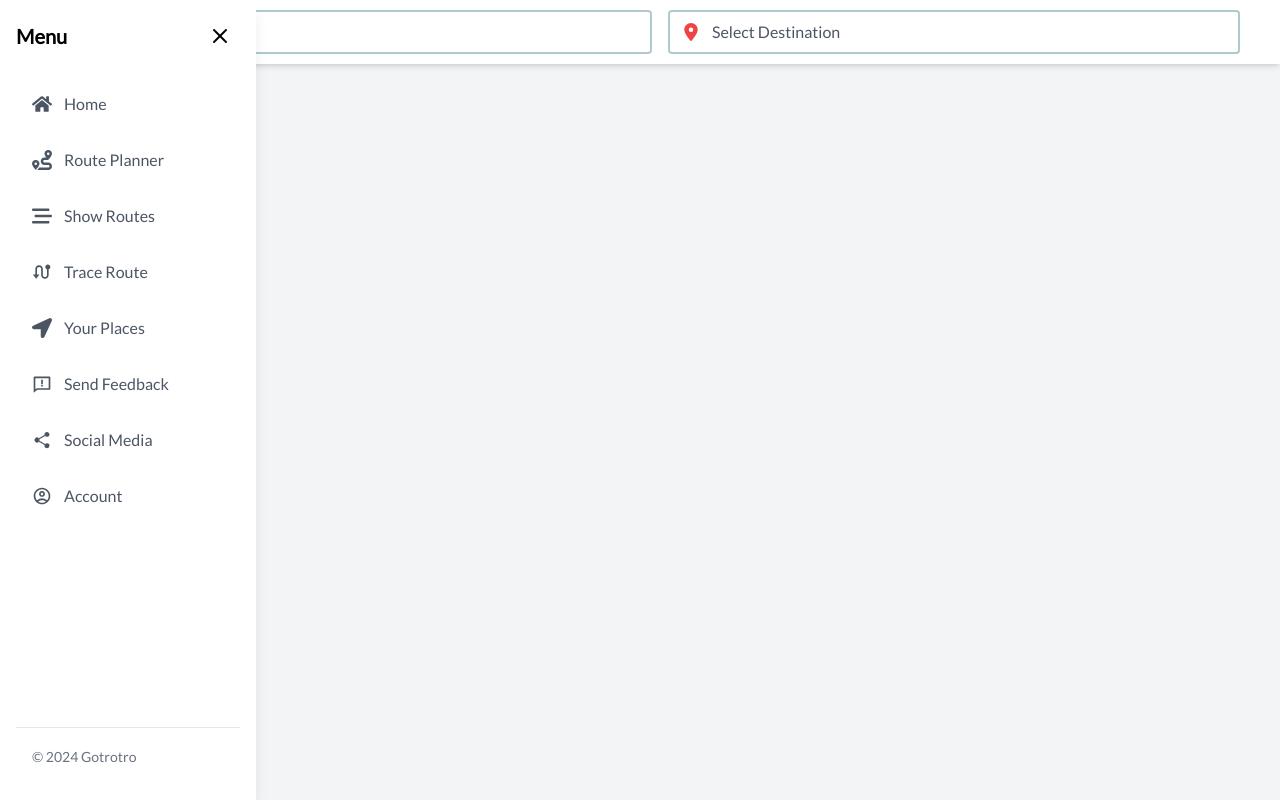
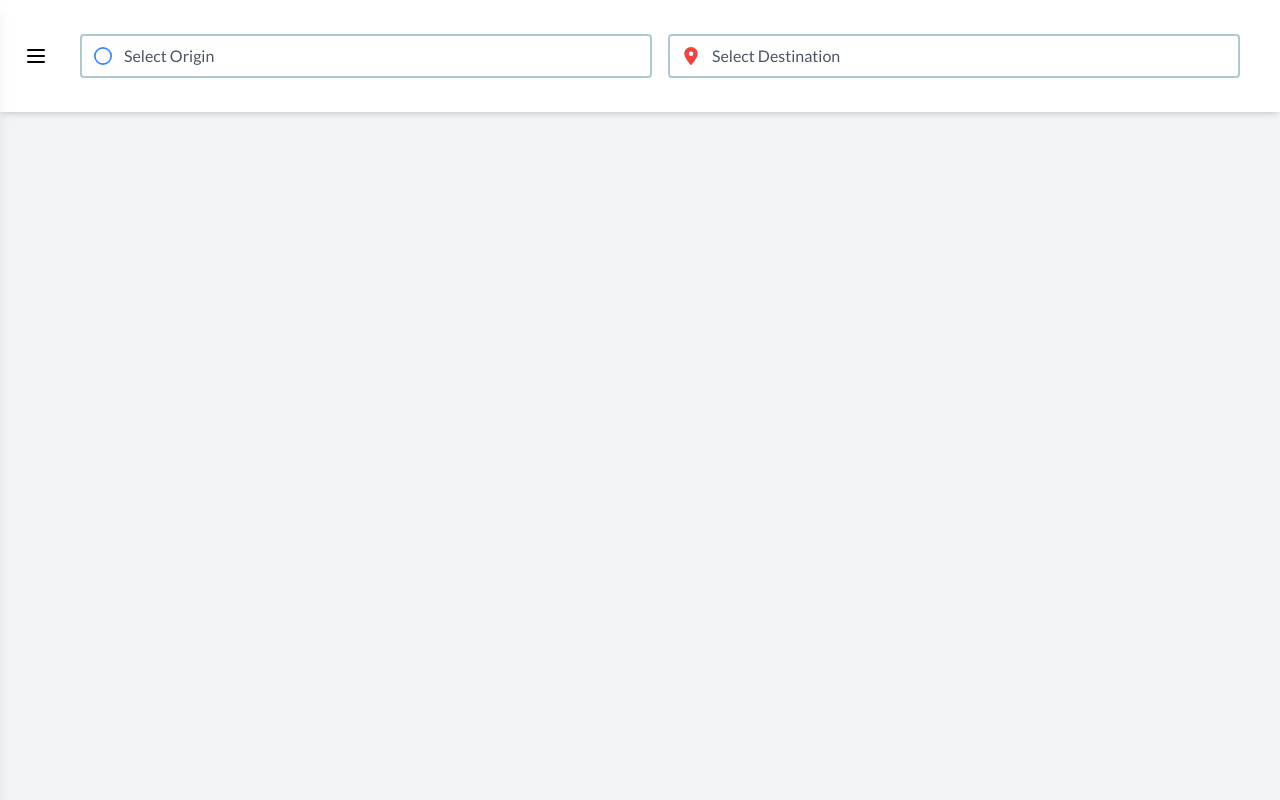
Before and after one commit to teyvi/GoTrotro, a React (Create React App) app: page / in a window 1280 px wide. Shown: the top 800 px of the page. Built offline with nearby package versions, Linux system fonts and the light colour scheme; no server answers.

Commit message:
refactor HomeLayout to improve sidebar functionality and styling

```diff
--- a/src/layouts/HomeLayout.js
+++ b/src/layouts/HomeLayout.js
@@ -11,7 +11,7 @@ class HomeLayout extends React.Component {
   constructor(props) {
     super(props);
     this.state = {
-      isSidebarOpen: window.innerWidth >= 1024,
+      isSidebarOpen: false,
       isMobile: window.innerWidth < 768,
     };
   }
@@ -54,8 +54,12 @@ class HomeLayout extends React.Component {
     return (
       <div className="min-h-screen bg-gray-100">
         {/* Navbar */}
-        <nav className="fixed top-0 left-0 right-0 bg-white shadow-md z-20">
-          <div className="px-4 h-16 flex items-center">
+        <nav
+          className={`fixed top-0 left-0 right-0 bg-white shadow-md z-20 transition-all duration-300 ${
+            isSidebarOpen ? "md:pl-64 lg:pl-64" : "pl-0"
+          }`}
+        >
+          <div className="px-4 h-28 flex items-center">
             <button
               onClick={this.toggleSidebar}
               className="p-2 hover:bg-gray-100 rounded-lg shrink-0"
@@ -74,11 +78,8 @@ class HomeLayout extends React.Component {
 
         {/* Sidebar */}
         <aside
-          className={`fixed top-0 h-full bg-white shadow-lg z-30
-          ${
-            `w-64 transform transition-transform duration-300 ease-in-out ${
-              isSidebarOpen ? "translate-x-0" : "-translate-x-full"
-            }`
+          className={`fixed top-0 h-full bg-white shadow-lg z-30 w-64 transform transition-transform duration-300 ease-in-out ${
+            isSidebarOpen ? "translate-x-0" : "-translate-x-full"
           }`}
         >
           <div className="p-4 h-full flex flex-col">
@@ -91,8 +92,6 @@ class HomeLayout extends React.Component {
                 <X className="h-6 w-6" />
               </button>
             </div>
-
-            {/* Navigation Items */}
             <nav className="space-y-2 flex-grow">
               {this.navigationItems.map((item, index) => {
                 const Icon = item.icon;
@@ -109,8 +108,6 @@ class HomeLayout extends React.Component {
                 );
               })}
             </nav>
-
-            {/* Bottom section of sidebar */}
             <div className="mt-auto p-4 border-t border-gray-200">
               <span className="text-sm text-gray-500">© 2024 Gotrotro</span>
             </div>
@@ -119,13 +116,13 @@ class HomeLayout extends React.Component {
 
         {/* Main Content */}
         <main
-          className={`pt-16 min-h-screen transition-all duration-300
-          ${isSidebarOpen ? "md:pl-64 lg:pl-64" : "pl-0"}`}
+          className={`pt-16 min-h-screen transition-all duration-300 ${
+            isSidebarOpen ? "md:pl-64 lg:pl-64" : "pl-0"
+          }`}
         >
-          <div className="p-4 md:p-6 lg:p-8">{children}</div>
+          <div  >{children}</div>
         </main>
 
-        {/* Overlay - Shows on mobile only */}
         {isMobile && isSidebarOpen && (
           <div
             className="fixed inset-0 bg-black bg-opacity-50 z-20"
```
